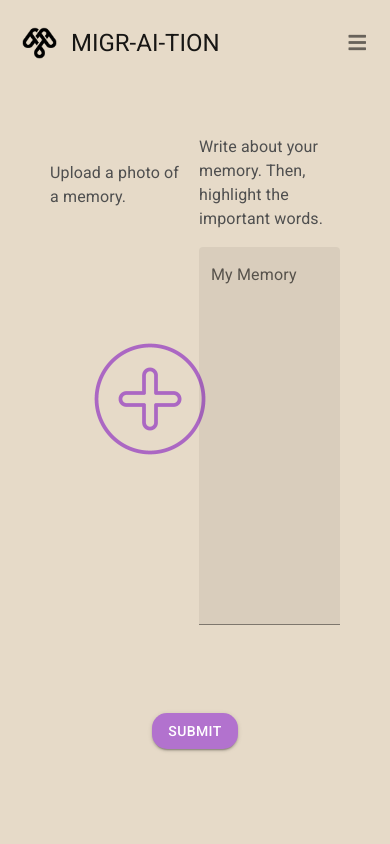
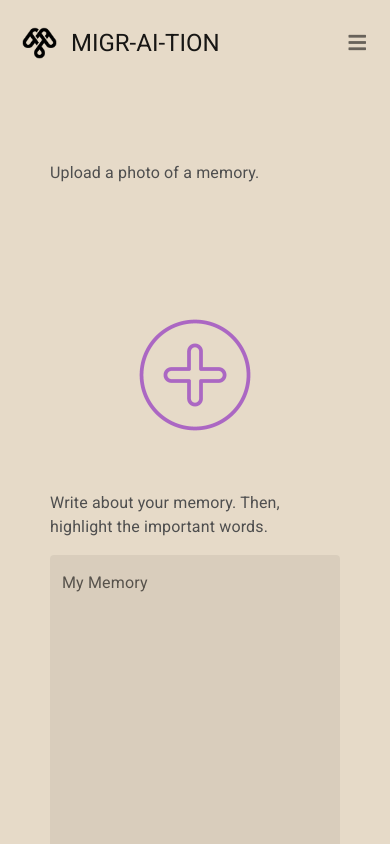
Before and after one commit to jielianglin/migr-ai-tion_III, a React (Create React App) app in the folder frontend/: page / in a window 390 px wide. Shown: the top 844 px of the page. Built offline with nearby package versions, Linux system fonts and the light colour scheme.

Commit message:
implemented responsive grid

```diff
--- a/frontend/src/pages/Home.js
+++ b/frontend/src/pages/Home.js
@@ -10,10 +10,16 @@
 
     var style1 = {
         margin: "50px",
+
+        "@media(max-width: 576px)": {
+            display: "flex",
+            justifyContent: "center",
+            textAlign: "center"
+        }
     }
 
 
-    var style2 = {
+    var style3 = {
         marginTop: "30px",
         margin: "0auto",
         display: "flex",
@@ -23,20 +29,19 @@
     return (
         <div style={style1}>
             <div>
-                <Grid container spacing={1} columns={2}>
-                    <Grid item xs={1}>
+                <Grid container spacing={2}>
+                    <Grid item xs={12} md={6}>
                         <Canvas />
                     </Grid>
-                    <Grid item xs={1}>
+                    <Grid item xs={12} md={6}>
                         <TextInput />
                     </Grid>
                 </Grid>
             </div>
 
-            <div style={style2}>
+            <div style={style3}>
                 <SubmitButton />
             </div>
-
         </div >
     );
 }
```
